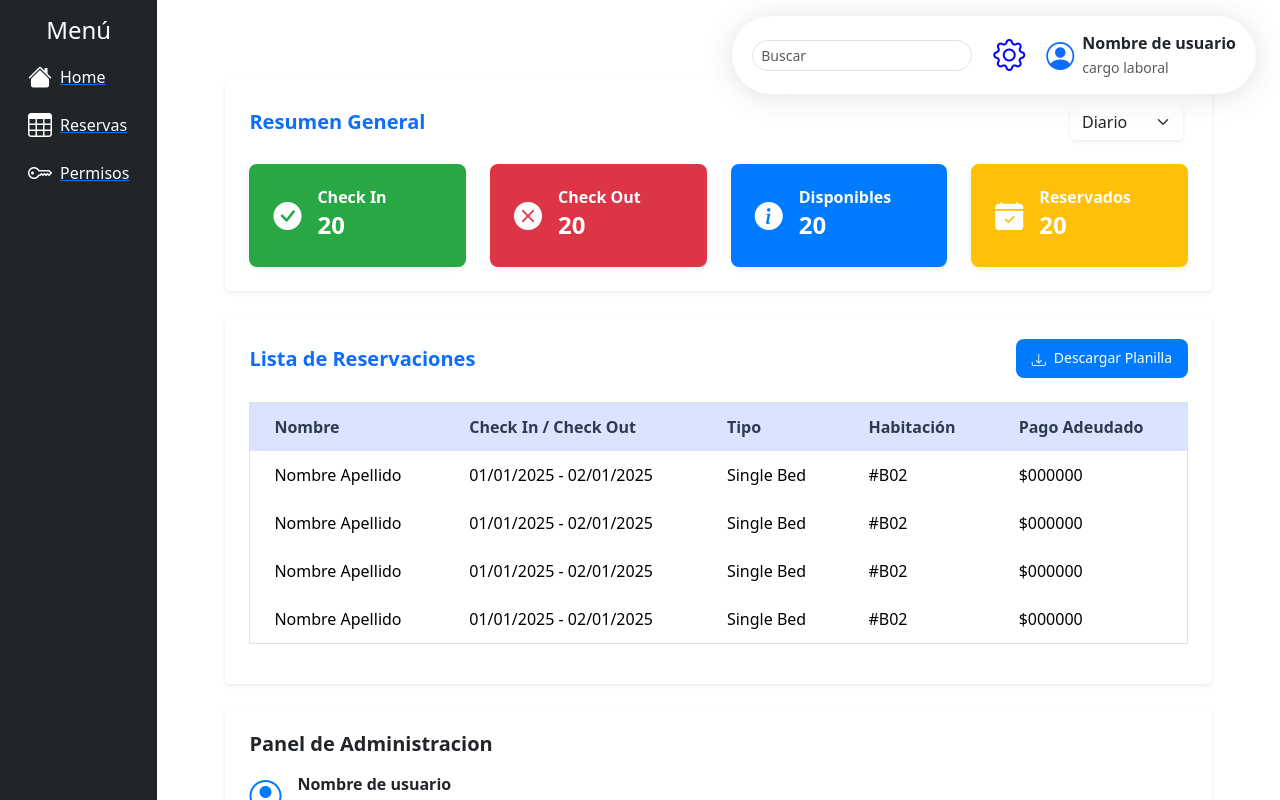
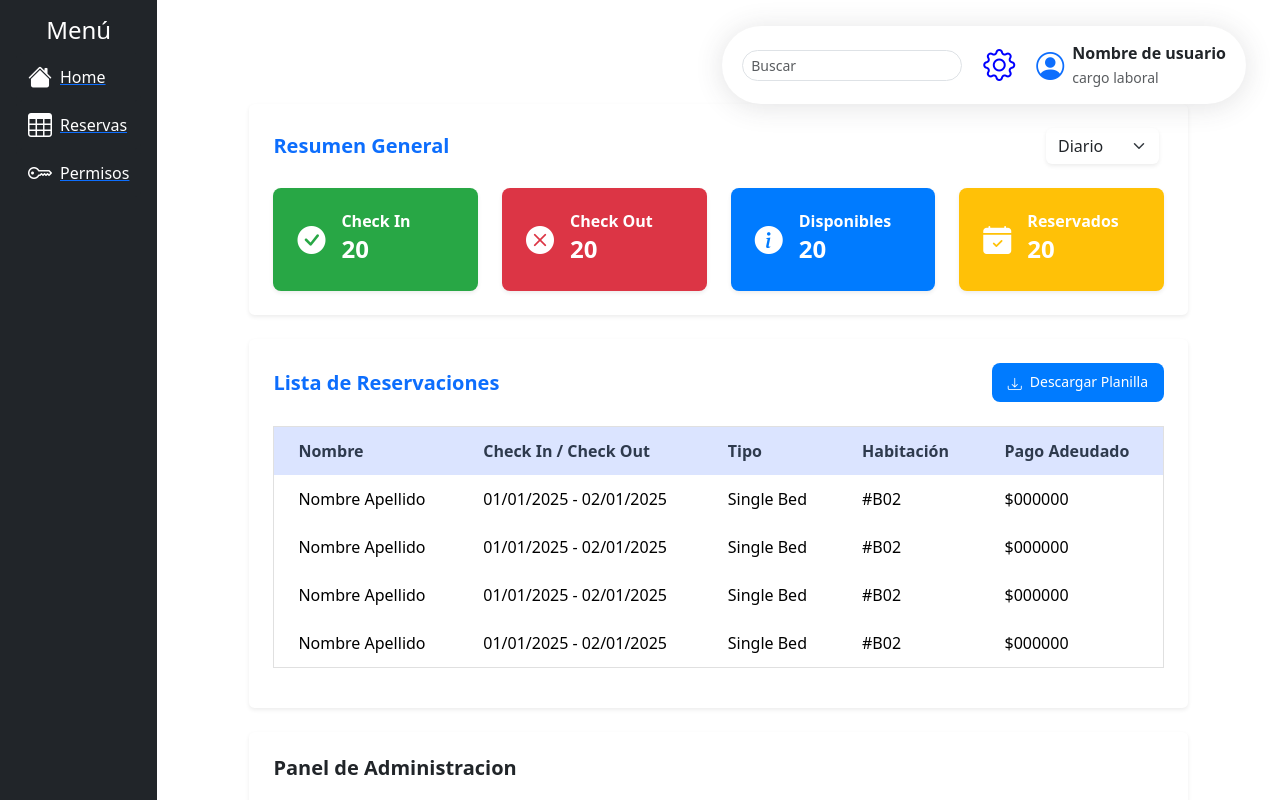
Before and after one commit to BenSLGeneration/pi-desarrollate-2.0, a React (Vite) app: page /dashboard in a window 1280 px wide. Built offline with nearby package versions, Linux system fonts and the light colour scheme.

Commit message:
Mejorado la vista del navbar en comparacion con el resto del contenido.

```diff
--- a/src/components/Navbar/NavBar.css
+++ b/src/components/Navbar/NavBar.css
@@ -1,12 +1,12 @@
 .navbar-wrapper {
   z-index: 1000;
-  display: flex;
+  display: inline-block;
   flex-direction: row;
   justify-content: end;
   position: absolute;
-  top: 0;
-  left: 0;
-  width: 100%;
+  top: 10px;
+  right: 10px;
+  width: max-content;
   padding-top: 8px;
   padding-right: 16px;
 }
--- a/src/views/Dashboard/Dashboard.jsx
+++ b/src/views/Dashboard/Dashboard.jsx
@@ -8,7 +8,7 @@ import "../../views/Dashboard/Dashboard.css";
 
 const Dashboard = () => {
   return (
-    <div className="content-container flex-grow-1 p-4">
+    <div className="content-container flex-grow-1 p-5">
     <GeneralSummary />
     <ReservationTable />
     <AdminPanel />
```
